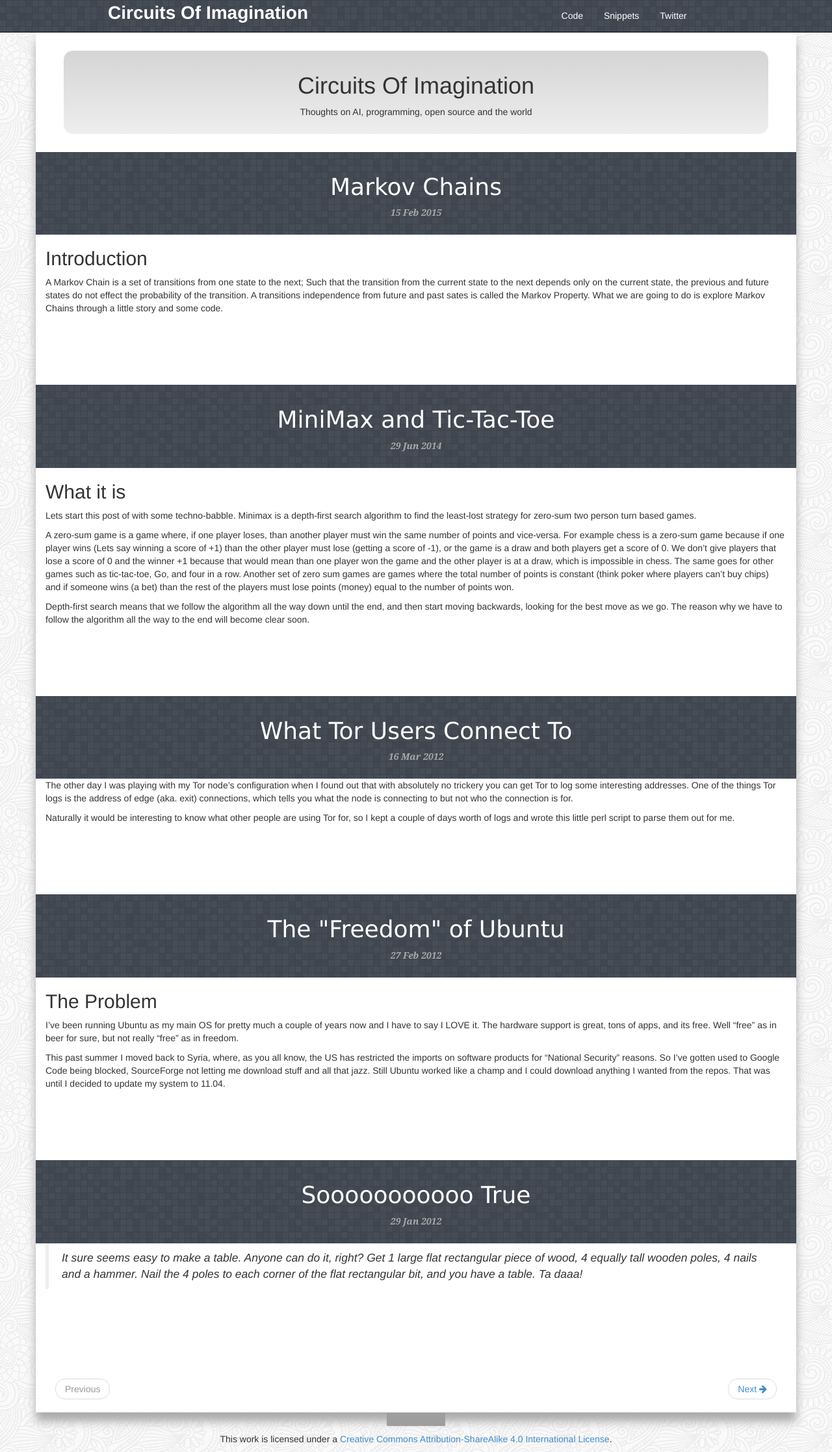
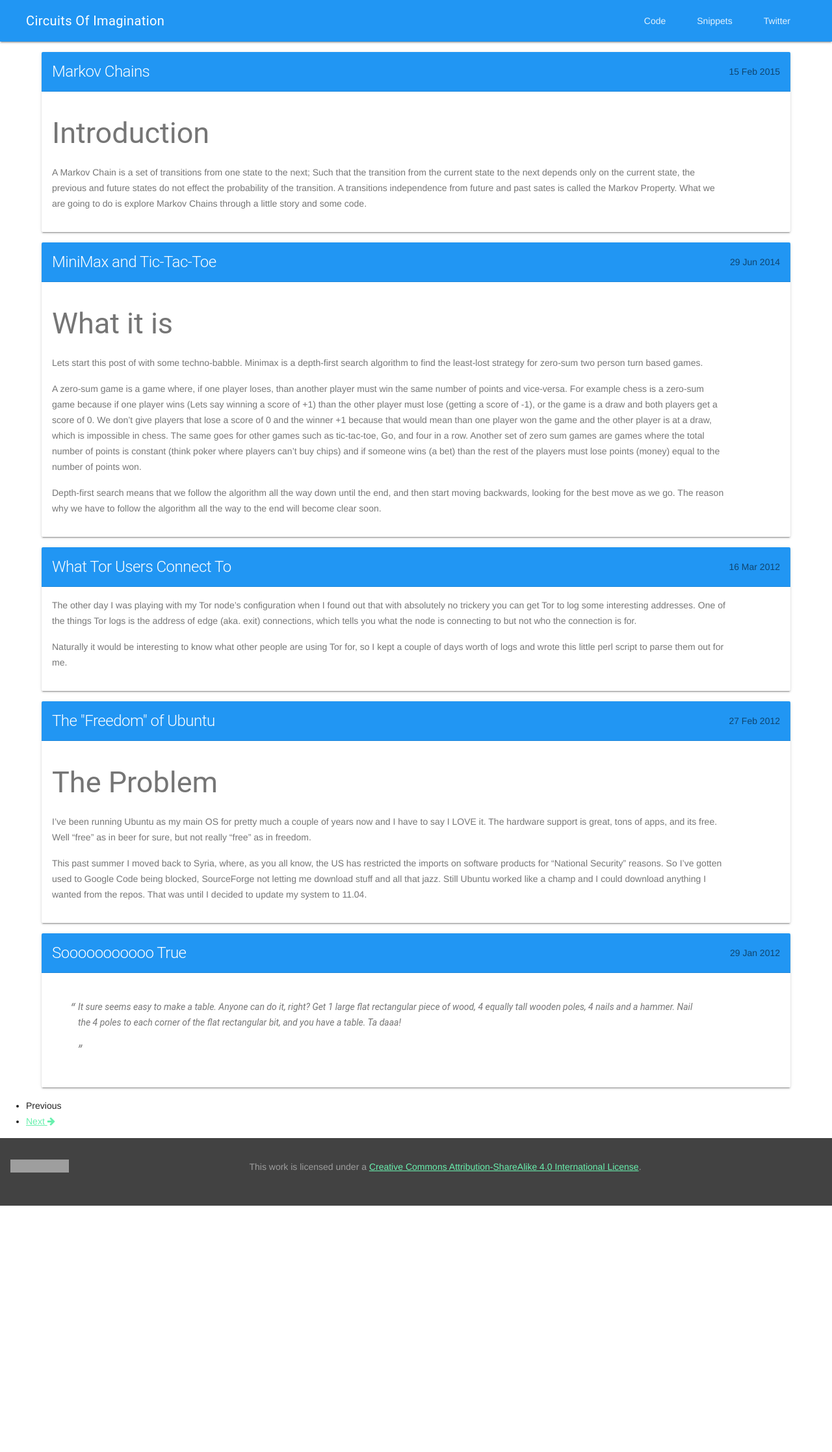
Before and after one commit to tantalum/tantalum.github.io, a Jekyll site: the page built from index.html, in a window 1280 px wide. Shown: the whole page at 65% size. Built offline with Jekyll 4.4.1, drawn with Linux system fonts in a browser that asks for light colours; nearby versions of some CDN libraries; Markdown is read by kramdown in place of the engine named in the settings; the list of posts is cut into pages by our own code; comment, search, counter and statistics services are not loaded; after the commit the page ends 1855 px from its top, so only the background shows below that; grey boxes are pictures that could not be loaded.

Commit message:
Step 1 towards material conversion

```diff
--- a/_layouts/default.html
+++ b/_layouts/default.html
@@ -10,10 +10,9 @@
   <link rel="canonical" href="{{ page.url | canonical }}" />
   <title>{{ page.title }}</title>
 
-        <!-- [Boostrap ](http://getbootstrap.com) -->
-        <link rel="stylesheet" href="/bootstrap/css/bootstrap.min.css">
-        <link rel="stylesheet" href="/bootstrap/css/bootstrap-theme.min.css">
-        <!-- END Boostrap -->
+  <!-- [Material Design](https://getmdl.io/started/index.html) -->
+  <link rel="stylesheet" href="https://fonts.googleapis.com/icon?family=Material+Icons">
+  <link rel="stylesheet" href="https://code.getmdl.io/1.3.0/material.blue-green.min.css" />
 
   <!-- [Font Awesome](http://fortawesome.github.io/Font-Awesome/) -->
   <link rel="stylesheet" href="//maxcdn.bootstrapcdn.com/font-awesome/4.3.0/css/font-awesome.min.css">
@@ -23,6 +22,7 @@
 
   <!-- Custom CSS -->
   <link rel="stylesheet" href="/css/main.css" type="text/css">
+  <link rel="stylesheet" href="/css/syntax.css" type="text/css">
   <link rel="stylesheet" href="/css/print.css" type="text/css" media="print">
 
   <!-- RSS Feed -->
@@ -50,48 +50,48 @@
 
 </head>
 <body>
+  <div class="mdl-layout mdl-js-layout mdl-layout--no-desktop-drawer-button"> <!-- Begin Layout -->
     <!-- Top Bar -->
-        <nav role="navigation" class="navbar main-nav navbar-fixed-top">
-            <div class="container-fluid">
-                <div class="row">
-                    <section class="nav-home col-sm-6 col-xs-12">
-                        <a href="/">Circuits Of Imagination</a>
-                    </section>
-
-                    <div class="col-sm-6 col-xs-12" id="nav-links">
-                        <ul class="nav-links">
-                            <li>
-                                <a href="https://github.com/tantalum">Code</a>
-                            </li>
-                            <li>
-                                <a href="http://snippets.circuitsofimagination.com/">Snippets</a>
-                            </li>
-                            <li>
-                                <a href="https://twitter.com/blit32">Twitter</a>
-                            </li>
-                        </ul>
+    <header class="coi-header mdl-layout__header">
+      <div class="mdl-layout-icon"></div>
+      <div class="mdl-layout__header-row">
+        <a class="coi-layout-title mdl-layout-title" href="/">Circuits Of Imagination</a>
+        <div class="mdl-layout-spacer"></div>
+        <nav role="navigation" class="mdl-navigation">
+          <a class="mdl-navigation__link" href="https://github.com/tantalum">Code</a>
+          <a class="mdl-navigation__link" href="http://snippets.circuitsofimagination.com/">Snippets</a>
+          <a class="mdl-navigation__link" href="https://twitter.com/blit32">Twitter</a>
+        </nav>
       </div>
+    </header>
+    <!-- Drawer on small screens -->
+    <div class="mdl-layout__drawer">
+      <span class="mdl-layout-title">Circuits Of Imagination</span>
+      <nav class="mdl-navigation">
+        <a class="mdl-navigation__link" href="/">Home</a>
+        <a class="mdl-navigation__link" href="https://github.com/tantalum">Code</a>
+        <a class="mdl-navigation__link" href="http://snippets.circuitsofimagination.com/">Snippets</a>
+        <a class="mdl-navigation__link" href="https://twitter.com/blit32">Twitter</a>
+      </nav>
     </div>
-            </div>
-        </nav>
 
     <!-- Main Content -->
-        <section class="main-content container">
+    <main class="coi-main mdl-layout__content">
       {{ content }}
-        </section>
+    </main>
 
-
-        <footer class="footer">
-            <p>
+    <footer class="coi-footer mdl-mini-footer">
       <a rel="license" href="http://creativecommons.org/licenses/by-sa/4.0/">
         <img alt="Creative Commons License" style="border-width:0" src="https://i.creativecommons.org/l/by-sa/4.0/88x31.png" />
       </a>
-            </p>
       <p>This work is licensed under a <a rel="license" href="http://creativecommons.org/licenses/by-sa/4.0/">Creative Commons Attribution-ShareAlike 4.0 International License</a>.</p>
     </footer>
+
+  </div> <!-- End Layout -->
+
   <!-- Every page needs these :-P -->
   <script type="text/javascript" src="/js/vendor/jquery-1.11.1.min.js"></script>
-        <script type="text/javascript" src="/bootstrap/js/bootstrap.min.js"></script>
+  <script defer src="https://code.getmdl.io/1.3.0/material.min.js"></script>
   <!-- Done -->
 
   <!-- Piwik -->
--- a/css/main.css
+++ b/css/main.css
@@ -1,131 +1,32 @@
-body {
-    background: url('/img/symphony.png');
-    background-attachment: fixed;
-    padding-top: 50px;
-}
-
-@media (max-width: 750px) {
-    body {
-        padding-top: 89px;
-    }
-}
-
-/* -------------------------------------------------------------------------
-NAVIGATION BAR
--------------------------------------------------------------------------- */
-
-.main-nav {
-    background: url("/img/random_grey_variations.png");
-    border-bottom: solid #000 1px;
-    margin: 0px;
-    border-radius: 0;
-}
-
-.main-nav a {
-    color: #fff;
-}
-
-.main-nav .nav-home {
-    text-align: center;
-    font-size: 2em;
-    font-weight: bold;
-}
-
-.main-nav ul.nav-links {
-    list-style: none;
-    text-align: center;
-    margin: 0px;
-    padding: 0px;
-}
-
-.main-nav ul.nav-links li {
-    display: inline-block;
-    padding: 1em;
-}
-
-/* ----------------------------------------------------------------------------
-ABOUT SECTION
-------------------------------------------------------------------------------- */
-
-.about {
-    background: rgb(170,170,170);
-    background: linear-gradient(to bottom, rgba(170,170,170,0.50) 0%,rgba(221,221,221,0.50) 100%);
-    margin: 2em;
-    padding: 1em;
-    border-radius: 1em;
-    text-align: center;
+/*-------------------------------------------------------------------
+PAGE HEADER
+---------------------------------------------------------------------*/
+.coi-header .coi-layout-title {
+  color: white;
+  text-decoration: none;
 }
 
 /* ------------------------------------------------------------------
-MAIN CONTAINER
----------------------------------------------------------------------*/
-.main-content {
-    background: #fff;
-    box-shadow: 0em 1em 1em #AAA;
-}
-/* ------------------------------------------------------------------
-POSTS
+POSTS CARDS
 -------------------------------------------------------------------- */
 
-.post {
+.coi-post-card {
     background: #fff;
     margin-bottom: 4em;
+    width: 90%;
+    margin: 1em auto;
 }
 
-.post .post-meta {
-    background: url("/img/random_grey_variations.png");
-    text-align: center;
-	padding: 1em 0;
+.coi-post-card .coi-post-card-title {
+  background: rgb(33,150,243);
+  color: white;
 }
 
-.post .post-meta a {
-    color: #fff;
-	font-family: "Verdana", sans-serif;
-	font-weight: bold;
+.coi-post-card .coi-post-card-title-text {
+  width: 75%;
 }
 
-.post .post-meta .post-meta-date {
-	font-family: Georgia;
-    font-style: italic;
-	font-weight: bold;
-    color: #aaa;
+.coi-post-card .coi-post-card-subtitle {
+  width: 25%;
+  text-align: right;
 }
-
-.post-social ul {
-    list-style: none;
-    text-align: right;
-}
-
-.post-social li {
-    display: inline-block;
-    margin: 0.25em 0em;
-}
-
-.post .post-content {
-	padding-bottom: 3em;
-}
-
-.post .post-content img {
-	max-width: 100%;
-	height: auto;
-}
-
-blockquote {
-    font-style: italic;
-}
-
-.highlight pre {
-    font-size: 1em;
-    font-weight: normal;
-}
-
-.disqus {
-    background: #fff;
-}
-
-/* -------------------------------------------------------------------
-FOOTER
----------------------------------------------------------------------- */
-.footer {
-    text-align: center;
-}
--- a/index.html
+++ b/index.html
@@ -3,20 +3,19 @@ layout: default
 title: Circuits Of Imagination Blog
 ---
 
-<header class="about">
-    <h1>Circuits Of Imagination</h1>
-    <p>Thoughts on AI, programming, open source and the world</p>
-</header>
-
 {% for post in paginator.posts %}
-<section class="post row">
-    <div class="post-meta col-xs-12">
-        <a href="{{ post.url }}"><h1 class="post-meta-title">{{ post.title }}</h1></a>
-	      <p class="post-meta-date">{{ post.date | date_to_string }}</p>
+<section class="coi-post-card mdl-card mdl-shadow--2dp">
+  <div class="coi-post-card-title mdl-card__title  mdl-card--border">
+    <h1 class="coi-post-card-title-text mdl-card__title-text">
+      {{ post.title }}
+    </h1>
+    <div class="coi-post-card-subtitle mdl-card__subtitle-text">
+      {{ post.date | date_to_string }}
     </div>
-    <div class="post-content col-xs-12">
-	      {{ post.excerpt }}
-    </div>
+  </div>
+  <div class="coi-post-card-preview  mdl-card__supporting-text">
+    {{ post.excerpt }}
+  </div>
 </section>
 {% endfor %}
 
```
Lines whose indentation alone changed are shown as unchanged.
